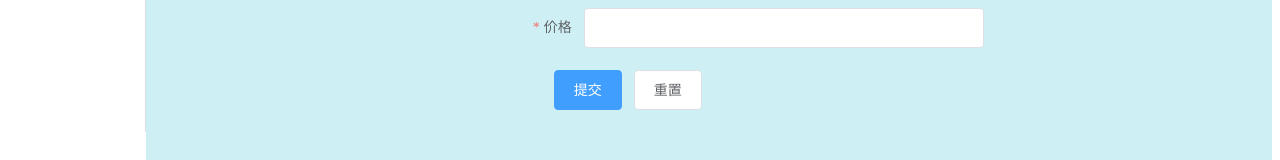
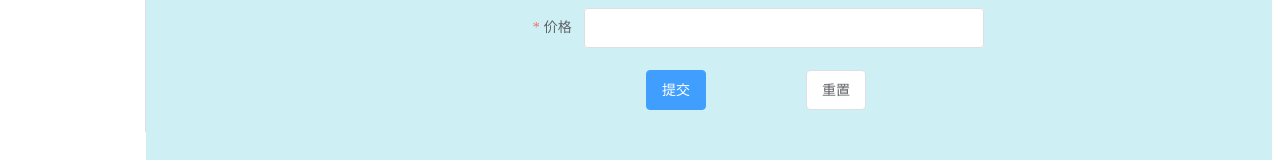
Before and after one commit to bbirdxr/book-system-vue-springboot, a Vue app in the folder front/: page /adminmodifybook in a window 1280 px wide. Shown: the part 451-611 px from the top of the page. Built offline with nearby package versions, Linux system fonts and the light colour scheme.

Commit message:
Update ModifyBook.vue
更改了样式

```diff
--- a/front/src/views/ModifyBook.vue
+++ b/front/src/views/ModifyBook.vue
@@ -59,10 +59,10 @@
           <el-button
             type="primary"
             @click="submitForm('ruleForm')"
-            class="margin"
+            class="button1"
             >提交</el-button
           >
-          <el-button @click="resetForm('ruleForm')">重置</el-button>
+          <el-button @click="resetForm('ruleForm')" class="button2">重置</el-button>
         </el-form-item>
       </el-form>
     </div>
@@ -151,4 +151,12 @@ export default {
 .margin {
   margin-left: 30%;
 }
+.button1{
+  width:60px;
+  margin-left: 400px;
+}
+.button2{
+  width:60px;
+  margin-left: 100px;
+}
 </style>
```
